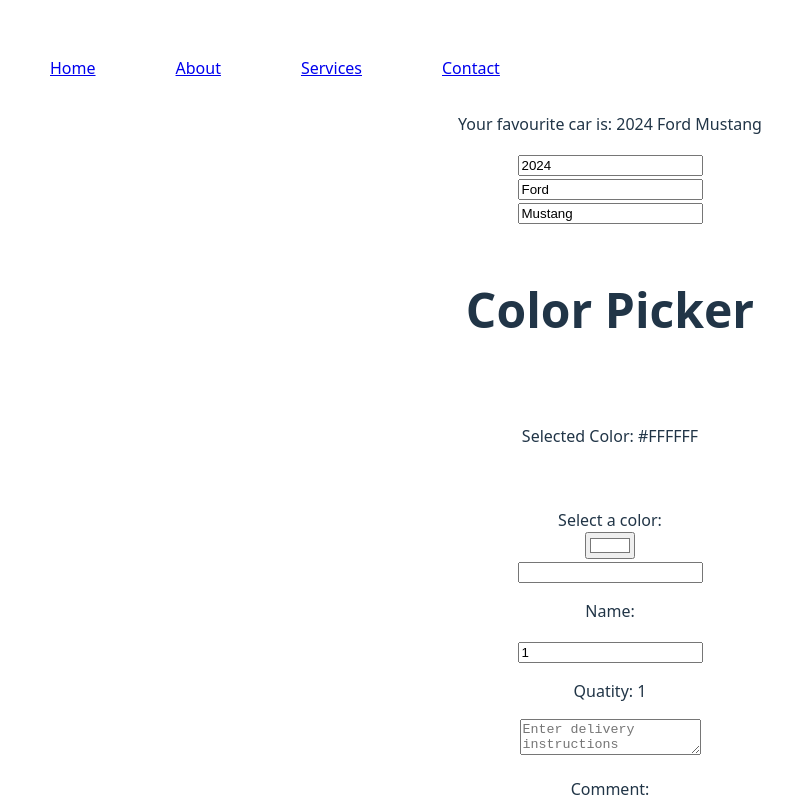
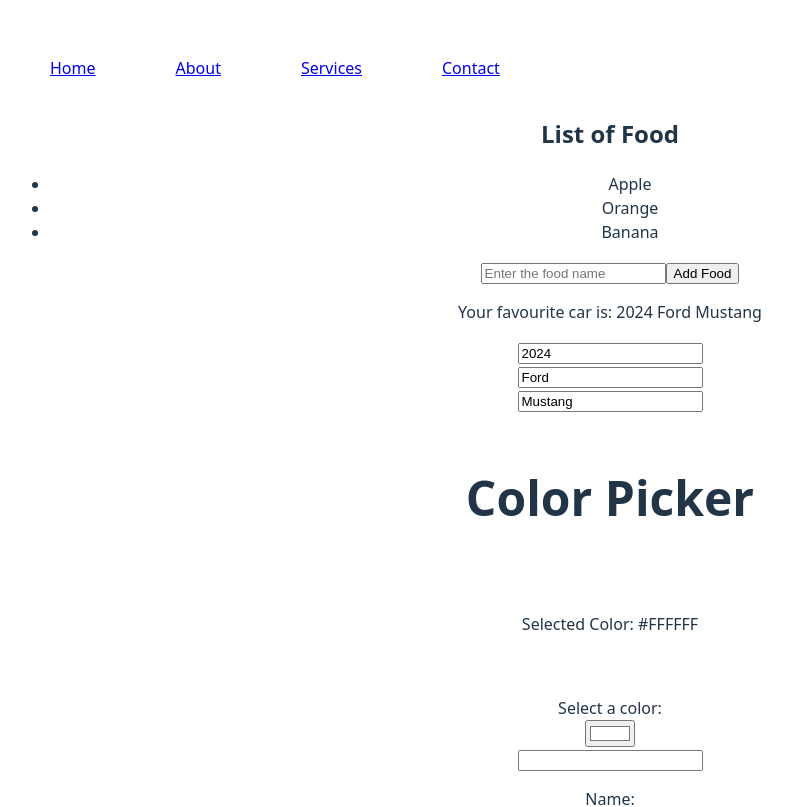
Before and after one commit to mkaya13/react-practise, a React (Vite) app: page / in a window 1280 px wide. Shown: the top 807 px of the page, without its empty margins (30-822 px from the left). Built offline with nearby package versions, Linux system fonts and the light colour scheme.

Commit message:
Update Arrays in State section is finished

```diff
--- a/src/App.jsx
+++ b/src/App.jsx
@@ -14,6 +14,7 @@
 import OnChangeEventHandler from './components/OnchangeEventHandler/OnchangeEventHandler.jsx'
 import ColorPicker from './components/ColorPicker/ColorPicker.jsx'
 import UpdateObjectsInState from "./components/UpdateObjectsInState/UpdateObjectsInState.jsx";
+import UpdateArraysInState from './components/UpdateArraysInState/UpdateArraysInState.jsx'
 
 function App() {
   const [counter, setCounter] = useState(0);
@@ -31,6 +32,7 @@
   return (
     <>
       <Navbar />
+      <UpdateArraysInState />
       <UpdateObjectsInState />
       <ColorPicker />
       <OnChangeEventHandler />
--- /dev/null
+++ b/src/components/UpdateArraysInState/UpdateArraysInState.jsx
@@ -0,0 +1,31 @@
+import React, {useState} from "react"
+
+export default function UpdateArraysInState ()  {
+
+    const [foods, setFoods] = useState(["Apple", "Orange", "Banana"]);
+
+    const handleAddFood = () => {
+
+        const newFood = document.getElementById("foodInput").value;
+        document.getElementById("foodInput").value = "" //To empty the field after we sent.
+
+        setFoods(f => ([...f, newFood]));   // We would like to add the newFood to previous foods state
+
+    }
+
+    const handleRemoveFood = (index) => {
+        setFoods(foods.filter((_, i) => i !== index));
+    }
+
+
+    return (
+        <div>
+            <h2>List of Food</h2>
+            <ul>
+                {foods.map((food,index) => <li key={index} onClick={() => handleRemoveFood(index)}>{food}</li>)}
+            </ul>
+            <input type="text" id="foodInput" placeholder="Enter the food name" />
+            <button onClick={handleAddFood}>Add Food</button>
+        </div>
+    )
+}
```
